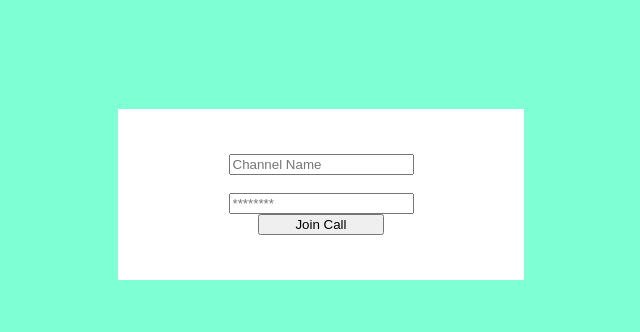
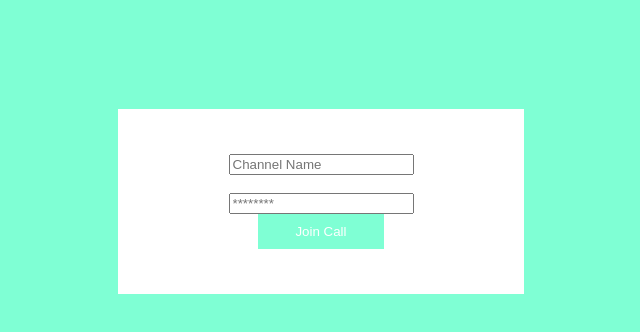
Before and after one commit to rafia-k/video-calling-web-app, a plain HTML site: page index.html in a window 1280 px wide. Shown: the whole page, without its empty margins (319-959 px from the left). Drawn offline with Linux system fonts and the light colour scheme.

Commit message:
adding button to css file

```diff
--- a/main.css
+++ b/main.css
@@ -21,4 +21,8 @@ body {
 .submit_btn {
     margin: auto;
     width: 40%;
+    background-color: aquamarine;
+    border: 0;
+    color: white;
+    padding: 10px 20px 10px 20px;
 }
```
